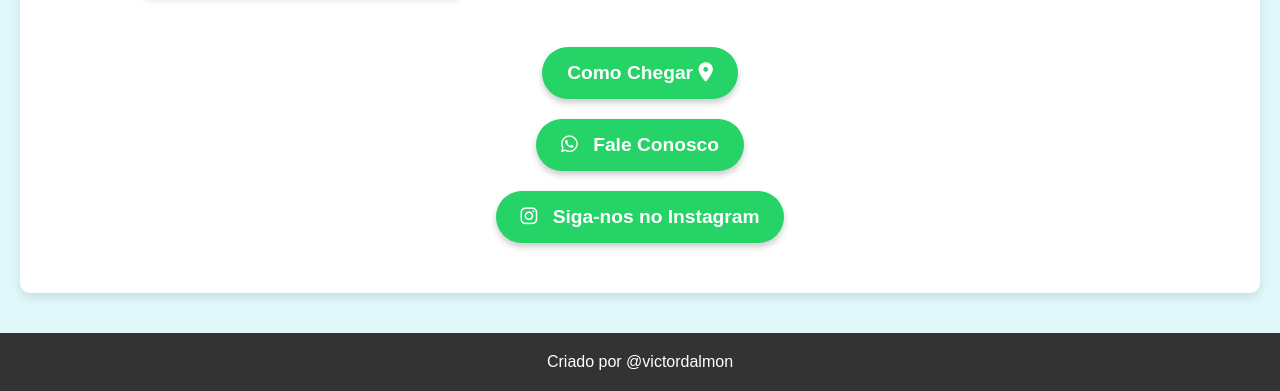
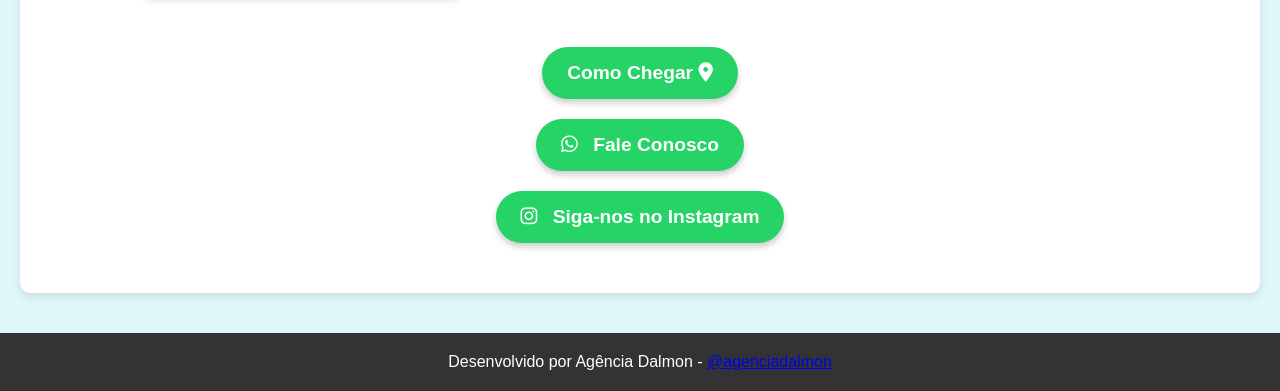
Before and after one commit to Evaeadao2005/chacaraparaisotrussu, a plain HTML site: page index.html in a window 1280 px wide. Shown: the part 895-1286 px from the top of the page. Drawn offline with Linux system fonts and the light colour scheme.

Commit message:
Update index.html

```diff
--- a/index.html
+++ b/index.html
@@ -170,7 +170,7 @@
     </section>
 
     <footer>
-        <p>Criado por @victordalmon</p>
+   <p>Desenvolvido por Agência Dalmon - <a href="https://www.instagram.com/agenciadalmon" target="_blank">@agenciadalmon</a></p>
 
     </footer>
 
```
